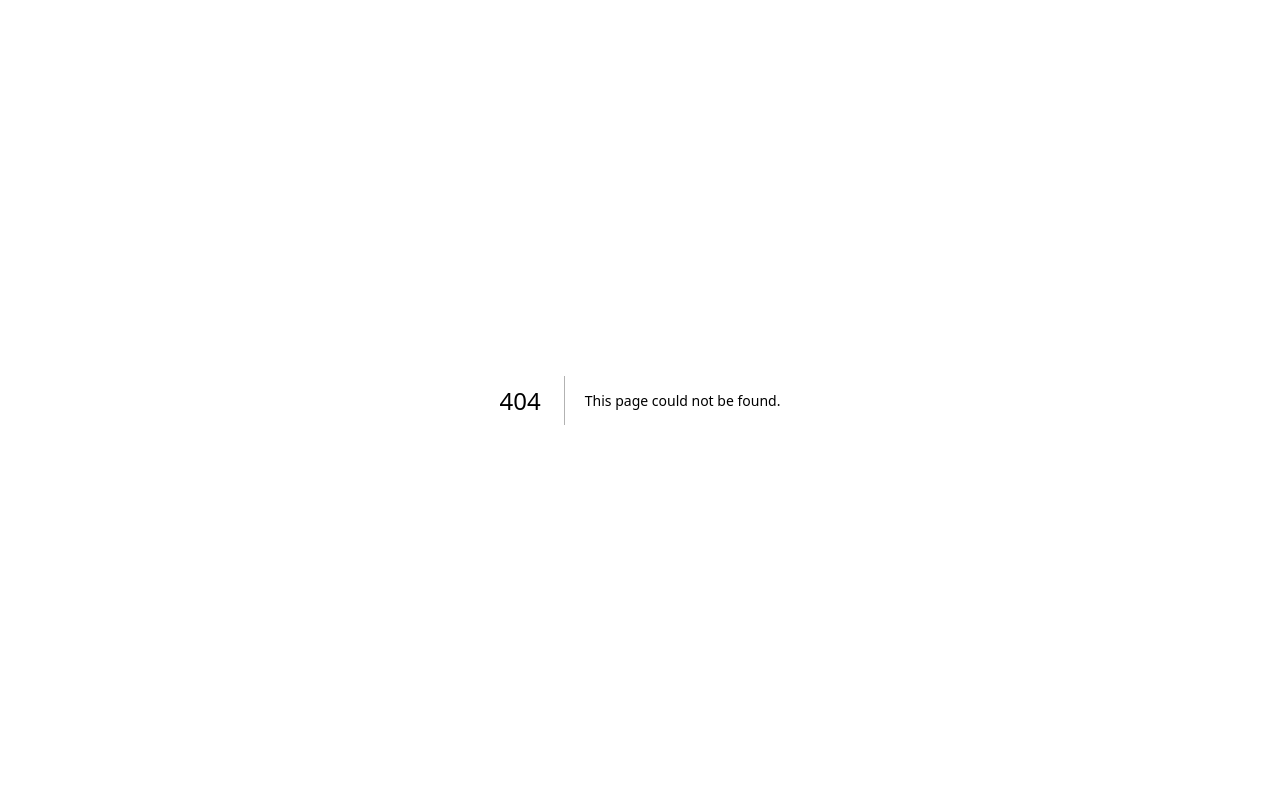
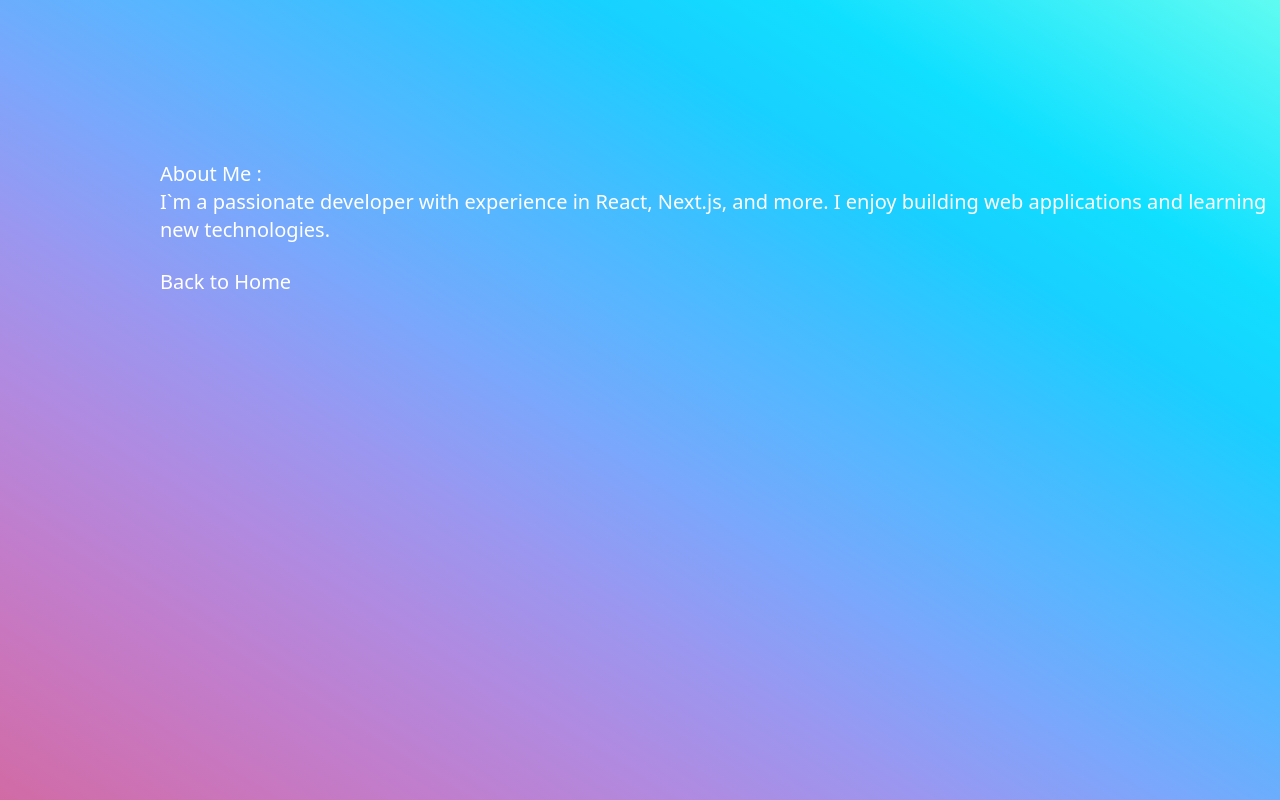
Before and after one commit to sajjadjavazi/Personal-Homepage, a Next.js app: page /about in a window 1280 px wide. Before the commit this address had no page. Built offline with nearby package versions, Linux system fonts and the light colour scheme.

Commit message:
feat(about): about page created

```diff
--- /dev/null
+++ b/pages/about.tsx
@@ -0,0 +1,23 @@
+import Head from 'next/head';
+import Link from 'next/link';
+
+export default function About() {
+  return (
+    <div>
+      <Head>
+        <title>About Me</title>
+        <meta name="description" content="Learn more about me" />
+      </Head>
+
+      <main className="bg-about-gradient h-screen pl-40 text-white text-xl py-40">
+        <h1>About Me :</h1>
+        <p>
+          I`m a passionate developer with experience in React, Next.js, and more. I enjoy building web applications and learning new technologies.
+        </p>
+        <Link href="/">
+          <p className='mt-6'>Back to Home</p>
+        </Link>
+      </main>
+    </div>
+  );
+}
```
